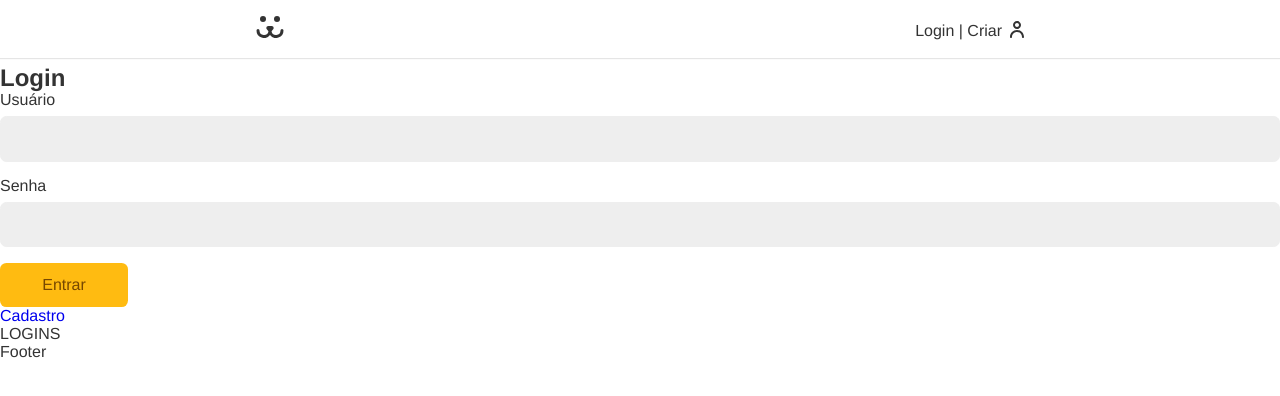
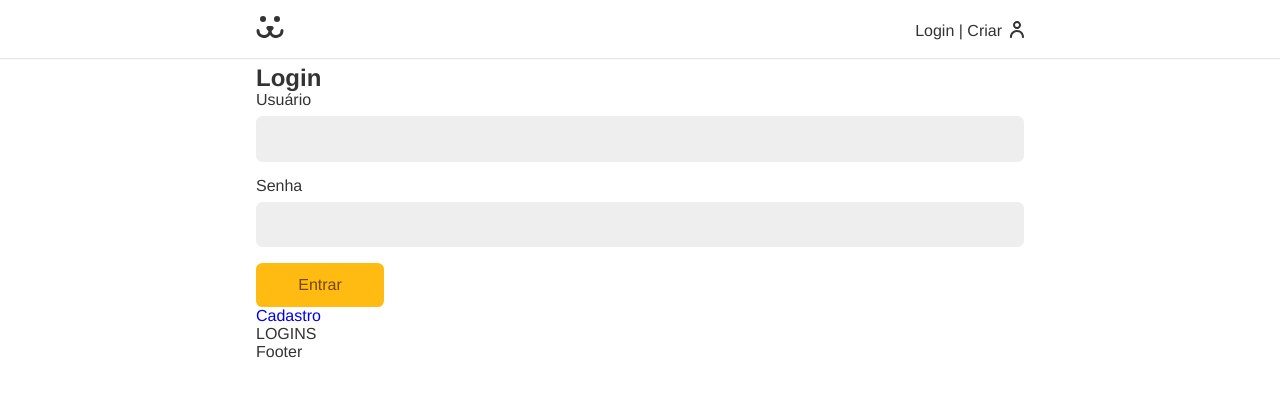
Before and after one commit to gustavocabraltv/origamid-react, a React (Create React App) app: page /login in a window 1280 px wide. Shown: the top 396 px of the page. Built offline with nearby package versions, Linux system fonts and the light colour scheme.

Commit message:
CSS container added

```diff
--- a/src/UserContext.js
+++ b/src/UserContext.js
@@ -6,8 +6,8 @@ export const UserContext = React.createContext();
 export const UserStorage = ({ children }) => {
   const [data, setData] = React.useState(null);
   const [login, setLogin] = React.useState(null);
-  const [loading, setLoading] = React.useState(false);
-  const [error, setError] = React.useState(null);
+
+
 
   async function getUser(token) {
     const { url, options } = USER_GET(token);
--- a/src/components/Footer.js
+++ b/src/components/Footer.js
@@ -2,7 +2,7 @@ import React from 'react'
 
 const Footer = () => {
     return(
-    <div>
+    <div className='container'>
         <p>Footer</p>
     </div>)
 }
--- a/src/components/Header.js
+++ b/src/components/Header.js
@@ -3,6 +3,7 @@ import {Link} from 'react-router-dom'
 import styles from './Header.module.css'
 import {ReactComponent as Dogs} from '../Assets/dogs.svg'
 import { UserContext } from '../UserContext'
+//import Dogs from '../Assets/dogs.svg';
 
 const Header = () => {
     const {data} = React.useContext(UserContext)
--- a/src/components/Home.js
+++ b/src/components/Home.js
@@ -2,7 +2,7 @@ import React from 'react'
 
 const Home = () => {
     return(
-    <div>
+    <div className='container'>
         <p>Home</p>
     </div>)
 }
--- a/src/components/Login/Login.js
+++ b/src/components/Login/Login.js
@@ -5,7 +5,7 @@ import LoginForm from './LoginForm'
 
 const Login = () => {
     return(
-    <div>
+    <div className='container'>
         <Routes>
             <Route path='/' element={<LoginForm/>}/>
             <Route path='criar' element={<LoginCreate/>}/>
```
